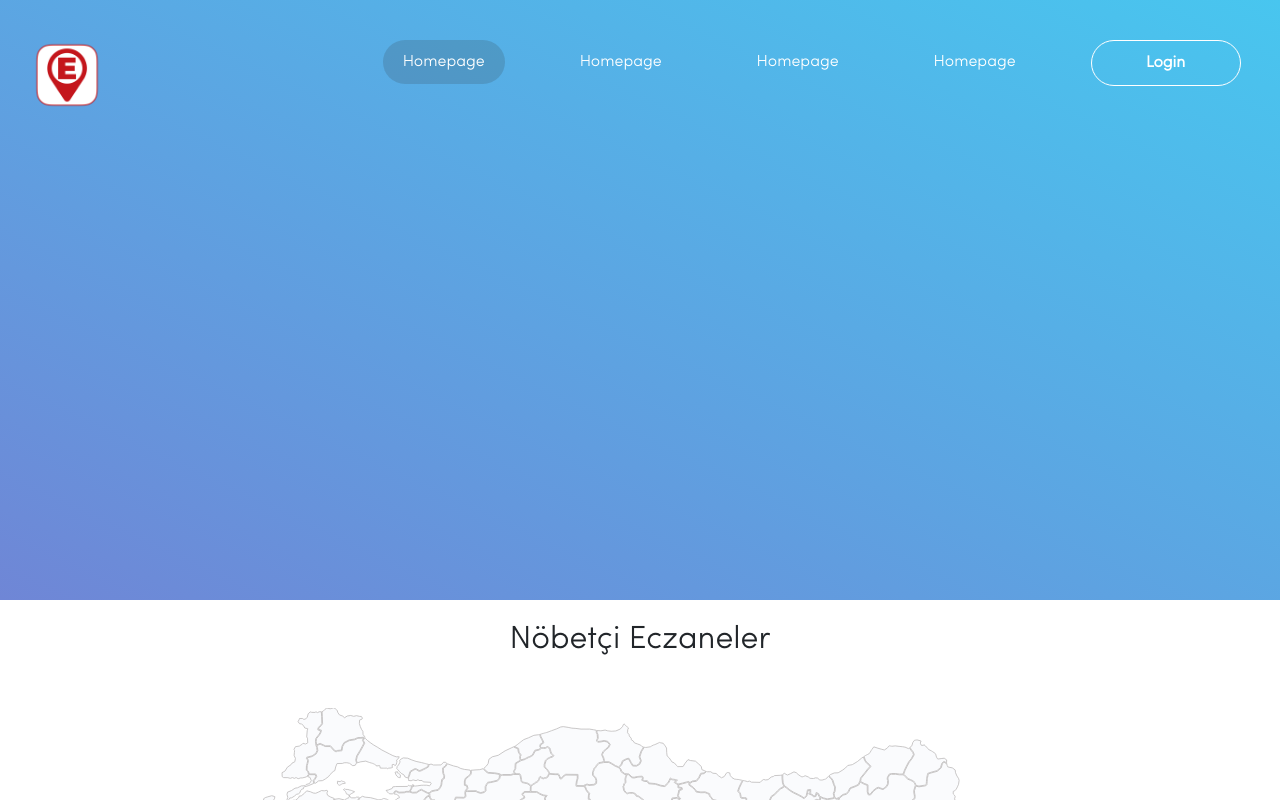
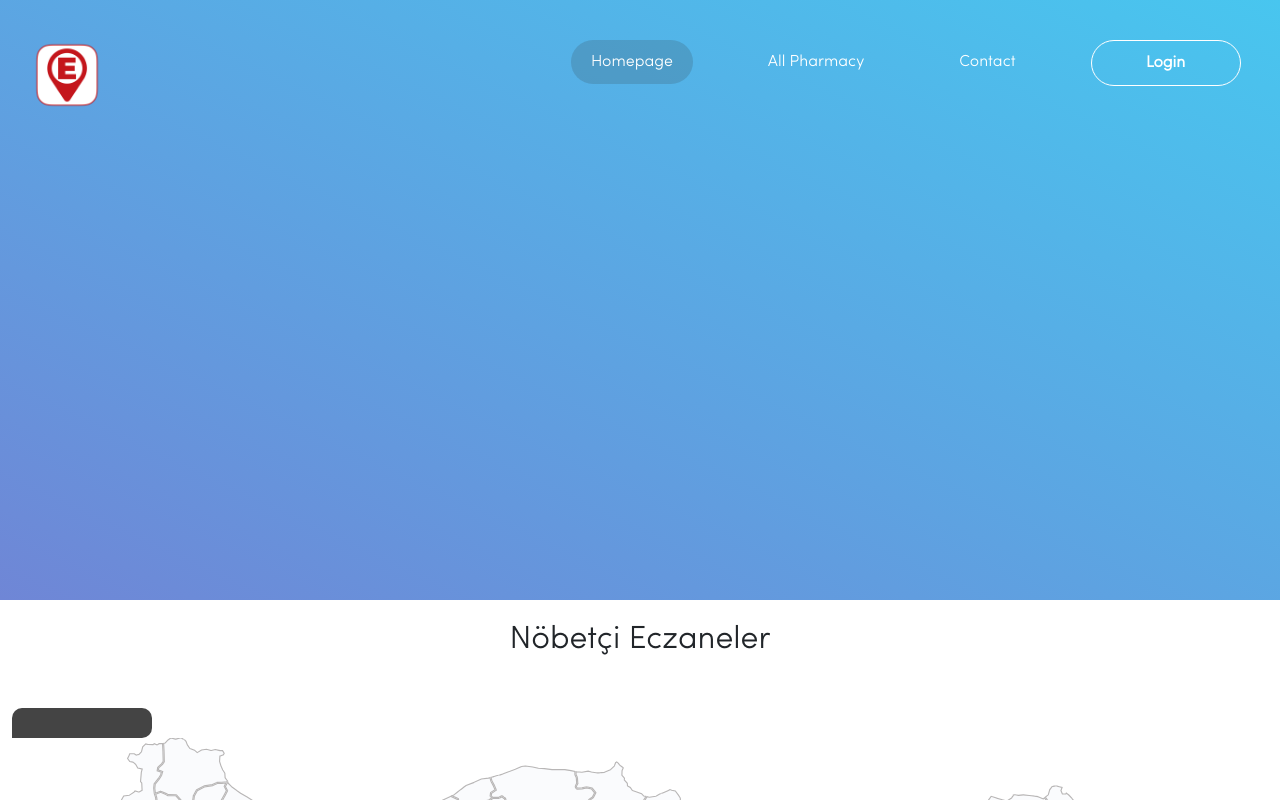
Before and after one commit to kaansen57/Nobetci-Eczaneler-Vue3, a Vue app: page / in a window 1280 px wide. Shown: the top 800 px of the page. Built offline with nearby package versions, Linux system fonts and the light colour scheme.

Commit message:
tooltip added

```diff
--- a/src/components/Header.vue
+++ b/src/components/Header.vue
@@ -8,20 +8,24 @@
       <div class="menu-items">
         <ul>
           <a href="#"> <li class="active">Homepage</li></a>
-          <a href="#"> <li class="">Homepage</li></a>
-          <a href="#"> <li class="">Homepage</li></a>
-          <a href="#"> <li class="">Homepage</li></a>
+          <a href="#"> <li class="">All Pharmacy</li></a>
+          <a href="#"> <li class="">Contact</li></a>
           <a href="#">
-            <li class="login"><span>Login</span></li></a
-          >
+            <li class="login">
+              <span>Login</span>
+            </li>
+            </a>
         </ul>
+
         <a href="#" class="menu-show">
           <li><span>X</span></li></a
         >
       </div>
+
     </div>
+    <!-- <svg class="bottom-svg" xmlns="http://www.w3.org/2000/svg" viewBox="0 0 1440 320"><path fill="#6C8AD7" fill-opacity="1" d="M0,64L60,96C120,128,240,192,360,186.7C480,181,600,107,720,69.3C840,32,960,32,1080,64C1200,96,1320,160,1380,192L1440,224L1440,0L1380,0C1320,0,1200,0,1080,0C960,0,840,0,720,0C600,0,480,0,360,0C240,0,120,0,60,0L0,0Z"></path></svg> -->
   </div>
-  <!-- <svg xmlns="http://www.w3.org/2000/svg" viewBox="0 0 1440 320"><path fill="#6C8AD7" fill-opacity="1" d="M0,192L60,197.3C120,203,240,213,360,192C480,171,600,117,720,106.7C840,96,960,128,1080,154.7C1200,181,1320,203,1380,213.3L1440,224L1440,0L1380,0C1320,0,1200,0,1080,0C960,0,840,0,720,0C600,0,480,0,360,0C240,0,120,0,60,0L0,0Z"></path></svg> -->
+
 </template>
 
 <script>
@@ -109,6 +113,11 @@ a > span {
   color: white;
 }
 
+.bottom-svg{
+  position:relative;
+  bottom:-340px;
+}
+
 @media (max-width: 1100px) {
   .login {
     width: 100px;
@@ -118,7 +127,7 @@ a > span {
   }
 }
 
-@media (max-width: 885px) {
+@media (max-width: 800px) {
   ul {
     display: none;
   }
--- a/src/components/TurkeyMap.vue
+++ b/src/components/TurkeyMap.vue
@@ -1,5 +1,8 @@
 <template>
-  <div class="svg-turkiye-haritasi text-center">
+  <div class="svg-turkiye-haritasi text-center" >
+     <div class="tooltiptext" :style="{top:toolTipClass.top+'px',left:toolTipClass.left+'px'}">
+          {{cityText}}
+        </div>
     <svg
       version="1.1"
       id="svg-turkiye-haritasi"
@@ -9,7 +12,7 @@
       viewBox="0 0 1007.478 527.323"
       xml:space="preserve"
     >
-      <g id="turkiye" @click="clickedDistrict" :onmouseover="clickedDistrict">
+      <g id="turkiye" @click="clickedDistrict" @mouseover="clickedDistrict">
         <g
           id="adana"
           data-plakakodu="01"
@@ -841,16 +844,28 @@
 </template>
 
 <script >
-import { computed } from "vue";
+import { ref, reactive,computed, onUpdated } from "vue";
 import { useStore } from "vuex";
 import axios from "axios";
 export default {
   setup() {
     const store = useStore();
+    const city = ref("");
+    const cityText = ref("");
+    const toolTipClass = reactive({
+      top : "",
+      left:""
+    })
+
 
     const clickedDistrict = (event) => {
-      const city = event.path[1].id;
-      const cityText = event.path[1].attributes[3].value;
+
+      city.value = event.path[1].id;
+      cityText.value = event.path[1].attributes[3].value;
+
+      const element = document.querySelector(`g#${city.value}`);
+
+
       store.commit("setCityText", cityText);
       if (event.type === "click") {
         store.commit("setSelectedCityOnClick",cityText);
@@ -873,13 +888,16 @@ export default {
     };
     return {
       clickedDistrict,
+      city,
+      cityText,
+      toolTipClass
     };
   },
 };
 </script>
 <style scoped >
 svg {
-  width: 60%;
+  width: 90%;
 }
 path {
   fill: #FAFBFD;
@@ -889,7 +907,26 @@ path {
   transition: fill 0.3s ease-in-out;
 }
 path:hover {
-  fill: rgb(172, 2, 2);
+  fill: #5DA3E1;
+}
+.tooltiptext {
+  visibility: hidden;
+  width: 140px;
+  height:30px;
+  display: flex;
+  align-items:center;
+  justify-content: center;
+  background-color: #444;
+  color: #fff;
+  text-align: center;
+  padding: 5px 0;
+  border-radius: 10px 10px 10px 0;
+  position: relative;
+  z-index: 1;
+}
+
+ .tooltiptext {
+  visibility: visible;
 }
 @media only screen and (max-width: 900px) {
   svg {
```
